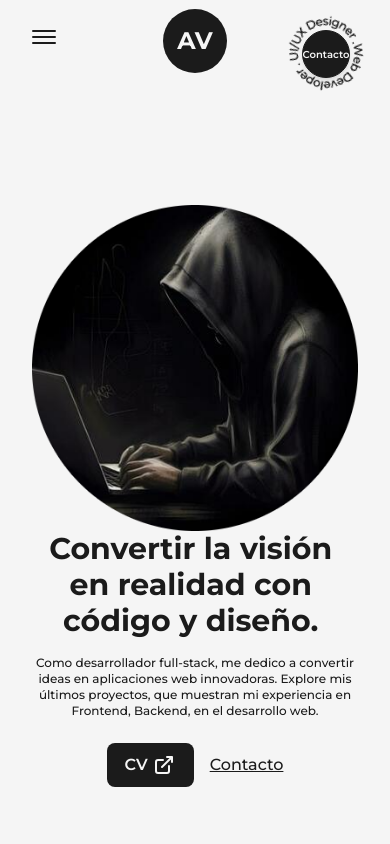
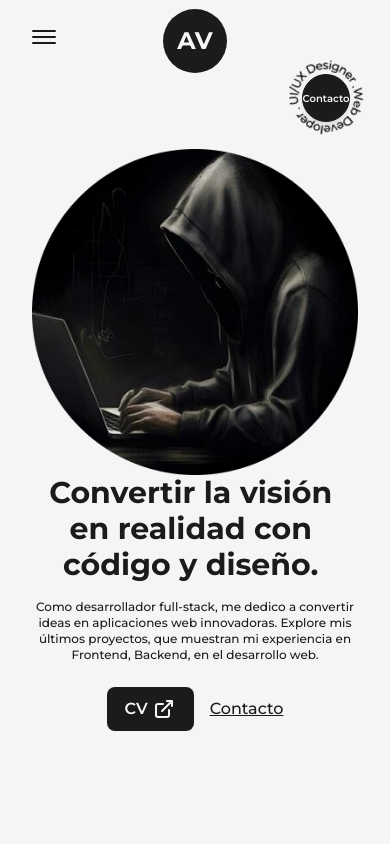
Before and after one commit to avidela47/Mi-Portfolio, a Next.js app: page / in a window 390 px wide. Shown: the top 844 px of the page. Built offline with nearby package versions, Linux system fonts and the light colour scheme.

Commit message:
third commit

```diff
--- a/src/components/HireMe.js
+++ b/src/components/HireMe.js
@@ -4,7 +4,7 @@ import Link from "next/link";
 
 const HireMe = () => {
   return (
-    <div className="fixed left-1 bottom-2 flex items-center justify-center overflow-hidden md:right-[1em] md:left-auto md:top-[-45.5em] md:botton-auto md:absolute">
+    <div className="fixed left-1 bottom-2 flex items-center justify-center overflow-hidden md:right-[1em] md:left-auto md:top-[-40em] md:botton-auto md:absolute">
       <div className="w-48 h-auto flex items-center justify-center relative md:w-24">
         <CircularText
           className={"fill-dark animate-spin-slow dark:fill-light"}
--- a/src/pages/index.js
+++ b/src/pages/index.js
@@ -22,7 +22,7 @@ export default function Home() {
               <Image
                 src={profilePic}
                 alt="Ariel Videla"
-                className="w-full h-auto lg:hidden md:inline-block md:w-full"
+                className="w-full h-auto lg:hidden md:inline-block md:w-full md:mt-[-7rem]"
                 priority
                 sizes="(max-width: 768px) 100vw,
                 (max-width: 1200px) 50vw, 50vw"
--- a/src/pages/projects.js
+++ b/src/pages/projects.js
@@ -131,7 +131,7 @@ const projects = () => {
                 title="Mi Portfolio"
                 img={project1}
                 sumary="Sitio web realizado con Nextjs, Tailwind CSS y Framer-motion"
-                link="#"
+                link="https://ariel-videla-portfolio.vercel.app/"
                 github="https://github.com/avidela47/Mi-Portfolio"
                 type="Proyecto destacado"
               />
```
Also changed, not shown: website images/home-dark-mobile-full.png, 1 other file (tests, documents, lock files or other folders).
